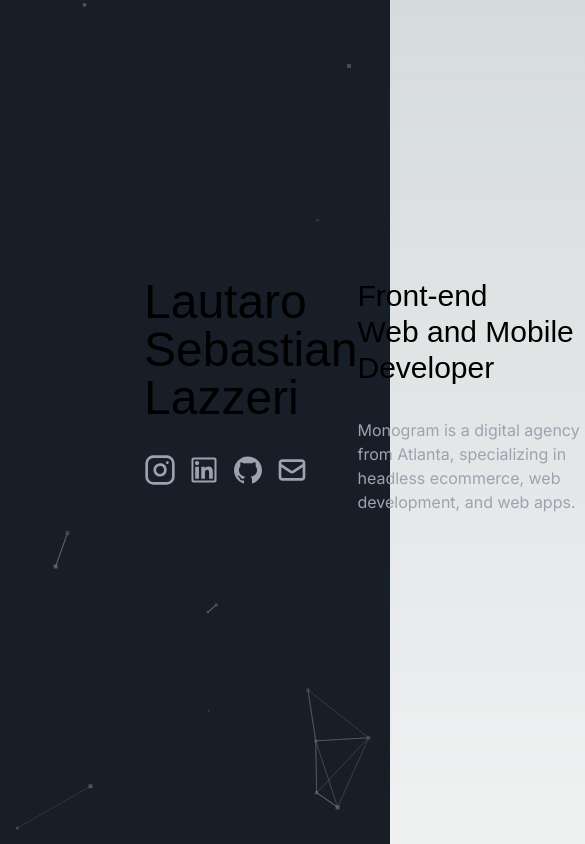
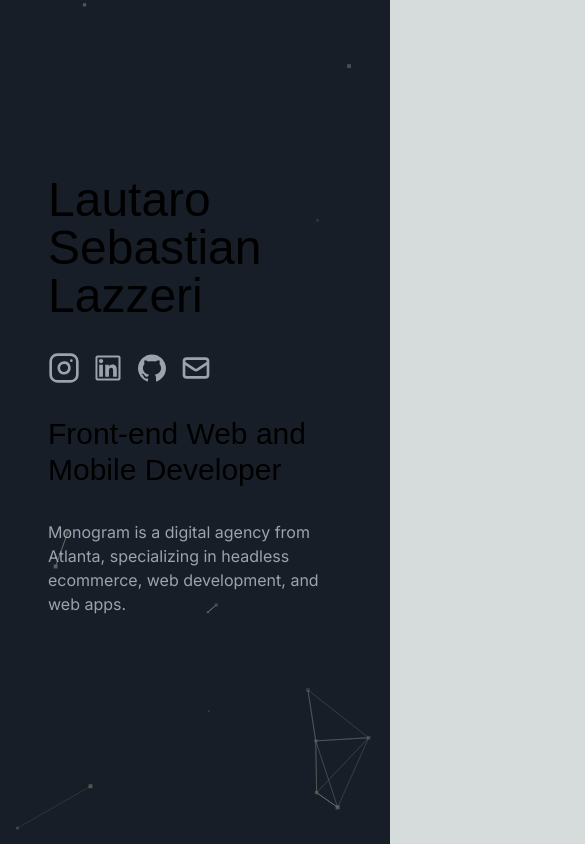
Before and after one commit to lautarolazzeri/lautaro-lazzeri, a Next.js app: page / in a window 390 px wide. Shown: the top 844 px of the page, 585 px wide, since content can reach past the window. Built offline with nearby package versions, Linux system fonts and the light colour scheme.

Commit message:
Update responsive header

```diff
--- a/src/app/page.tsx
+++ b/src/app/page.tsx
@@ -10,20 +10,20 @@ export default function Home() {
   return (
     <div className=''>
       <ParticlesBackground />
-      <div className='h-[90vh] flex justify-center flex-col items-start mx-36'>
-        <div className='flex justify-between w-full mt-8'>
+      <div className='h-[90vh] flex justify-center flex-col items-start md:mx-36 mx-12'>
+        <div className='flex flex-col md:flex-row md:justify-between w-full mt-8'>
           <div>
             <h1 className='text-5xl font-title'>Lautaro Sebastian Lazzeri</h1>
-            <div className='flex items-center mt-8'>
+            <div className='flex items-center mt-8 mb-8'>
               <Link href='/'><FiInstagram       className='text-gray-400 hover:text-white h-8 w-8' /> </Link>
               <Link href='/'><AiOutlineLinkedin className='text-gray-400 hover:text-white h-8 w-8 ml-3' /> </Link>
               <Link href='/'><AiOutlineGithub   className='text-gray-400 hover:text-white h-8 w-8 ml-3' /> </Link>
               <Link href='/'><HiOutlineMail     className='text-gray-400 hover:text-white h-8 w-8 ml-3' /> </Link>
             </div>
           </div>
-          <div>
-            <h2 className='text-3xl font-body'>Front-end <br /> Web and Mobile <br /> Developer </h2>
-            <p className='w-60 mt-8 text-gray-400'>Monogram is a digital agency from Atlanta, specializing in headless ecommerce, web development, and web apps.</p>
+          <div className='md:ml-8 '>
+            <h2 className='text-3xl font-body md:w-72 '>Front-end Web and Mobile Developer </h2>
+            <p className='md:w-72 mt-8 text-gray-400'>Monogram is a digital agency from Atlanta, specializing in headless ecommerce, web development, and web apps.</p>
           </div>
         </div>
       </div>
@@ -31,8 +31,7 @@ export default function Home() {
 
 
       <div className='relative mt-80'>
-    <p>Lorem ipsum dolor sit amet consectetur, adipisicing elit. Beatae corporis modi provident architecto pariatur ratione quisquam ducimus, sunt ut hic? Non obcaecati facilis ex a recusandae placeat tempore iste laborum nesciunt. Quod nisi asperiores totam cumque quo soluta illum at, velit vitae aperiam aspernatur odio harum laudantium perspiciatis accusantium eum dolorem fuga quas voluptas debitis repellendus facere. Dolor veniam ipsa consequuntur expedita, aliquid amet perferendis fugiat odit debitis, illum exercitationem.</p>
-
+        <p>Lorem ipsum dolor sit amet consectetur, adipisicing elit. Beatae corporis modi provident architecto pariatur ratione quisquam ducimus, sunt ut hic? Non obcaecati facilis ex a recusandae placeat tempore iste laborum nesciunt. Quod nisi asperiores totam cumque quo soluta illum at, velit vitae aperiam aspernatur odio harum laudantium perspiciatis accusantium eum dolorem fuga quas voluptas debitis repellendus facere. Dolor veniam ipsa consequuntur expedita, aliquid amet perferendis fugiat odit debitis, illum exercitationem.</p>
       </div>
     </div>
   )
```
